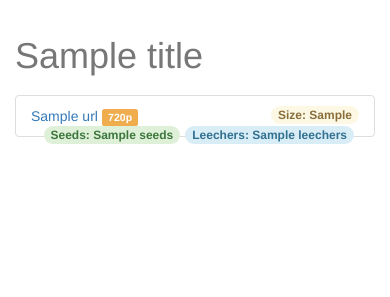
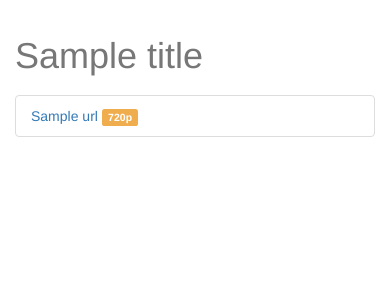
Before and after one commit to retnrernet/flask-torrent, a Flask app: template app/templates/list.html in a window 390 px wide. Shown: the part 54-351 px from the top of the page. Run offline with Flask 2, Linux system fonts and the light colour scheme; the template is opened without the code that fills it: most values are stand-ins (such as "Sample title", 1, 10 or a date in 2020); some libraries are stand-ins or nearby versions.

Commit message:
hide info on devices with small screen

```diff
--- a/app/templates/list.html
+++ b/app/templates/list.html
@@ -23,15 +23,15 @@
 	{% endif %}
 
 	{% if url.mb %}
-	<span class="badge alert-warning">Size: {{url.mb}}</span>
+	<span class="badge alert-warning hidden-xs">Size: {{url.mb}}</span>
 	{% endif %}
 
 	{% if url.leechers %}
-	<span class="badge alert-info">Leechers: {{url.leechers}}</span>
+	<span class="badge alert-info hidden-xs">Leechers: {{url.leechers}}</span>
 	{% endif %}
 
 	{% if url.seeds %}
-	<span class="badge alert-success">Seeds: {{url.seeds }}</span>
+	<span class="badge alert-success hidden-xs">Seeds: {{url.seeds }}</span>
 	{% endif %}
 
 	</li>
```
